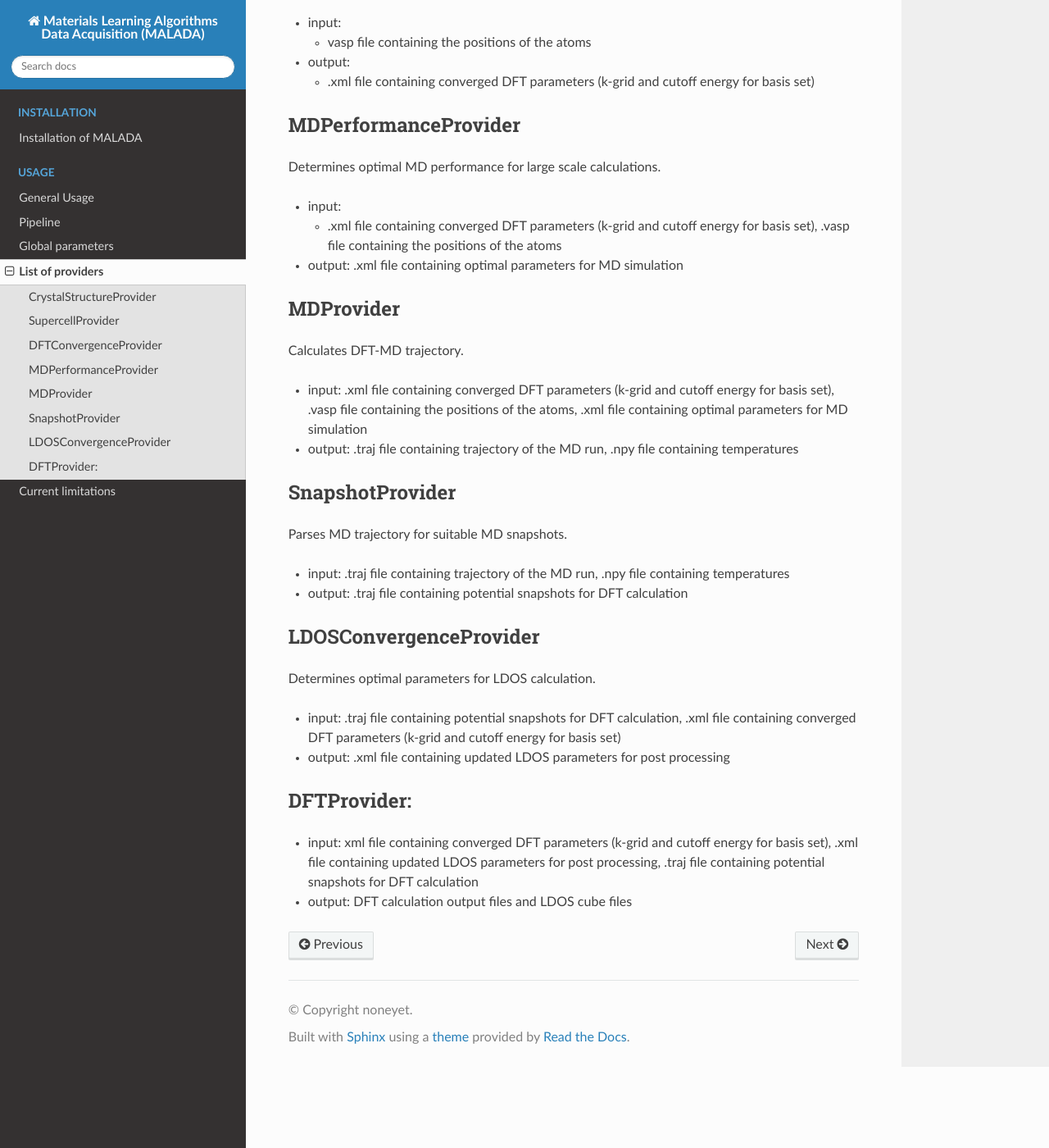
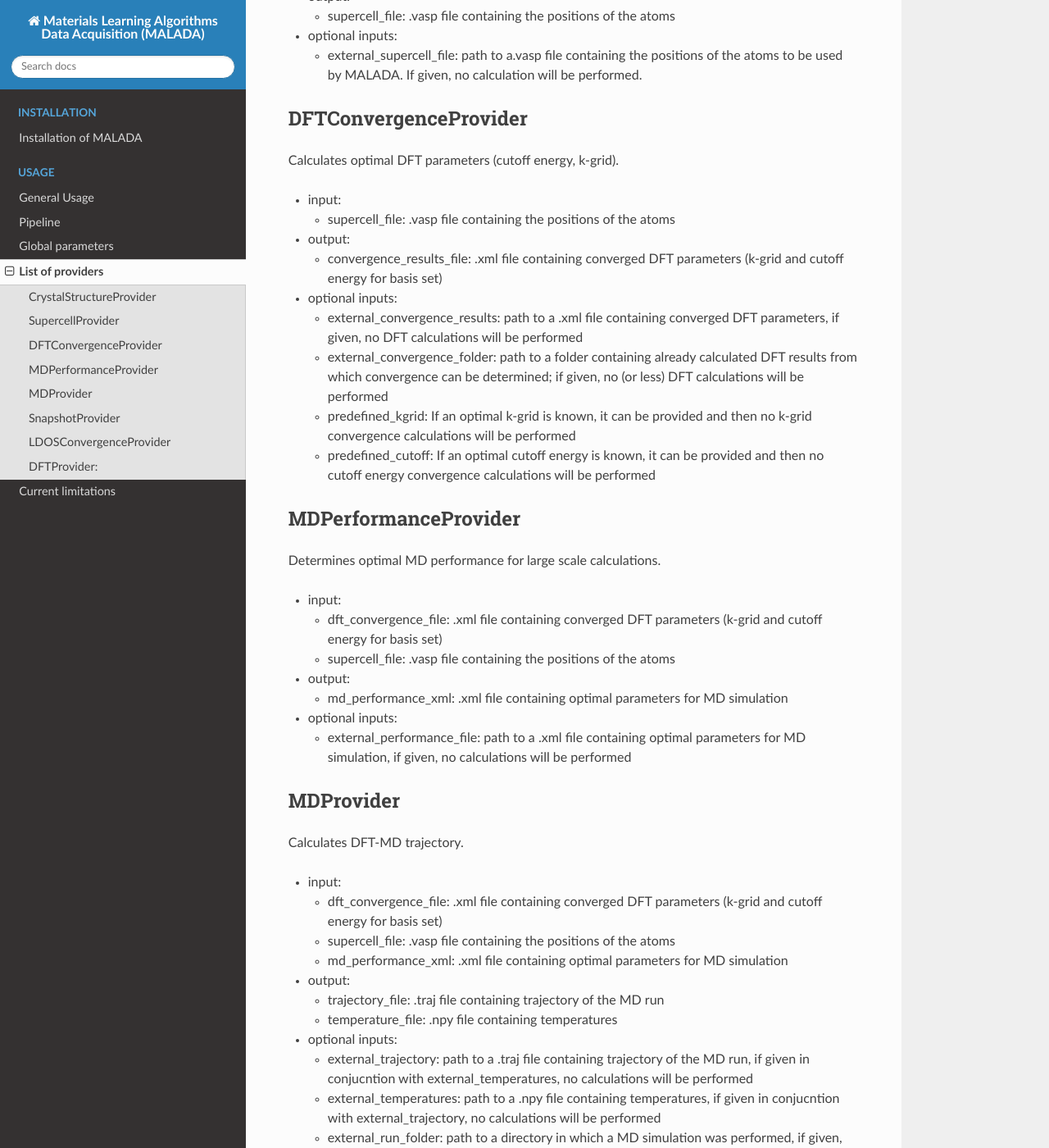
Before and after one commit to mala-project/malada, a Sphinx documentation site: the page built from docs/source/usage/list_of_providers.md, in a window 1280 px wide and 1400 px high, scrolled down 941 px. Shown: the whole window at 82% size. Built offline with Sphinx 7.4.7 and the Read the Docs theme 2.0.0, drawn with Linux system fonts in a browser that asks for light colours; pages that are not in the unit, such as notebooks, are missing from menus; the version number could not be read and is left out; some of the changed text lies outside the part shown.

Commit message:
Finished list of providers

````diff
--- a/docs/source/usage/list_of_providers.md
+++ b/docs/source/usage/list_of_providers.md
@@ -1,12 +1,12 @@
 # List of providers
 
 The following is a lit of providers.
-"Input" in this context always refers to the variables that have to be given to the `provide()` function. "Output" values are attributes of the classes,
+"Input" in this context always refers to the variables that have to be given to the `provide()` function. Each provider requires a path to operate in as input, which will be omitted further down. "Output" values are attributes of the classes,
 that can be accessed after running. "Optional inputs" are inputs given upon creation, that allow to build complex workflows, by giving a provider half or fully processed data. Generally speaking, the following interactions with a provider are possible:
 
 ```python
 some_provider = SomeProvider(optional_param1=some_value)
-some_provider.provide()
+some_provider.provide(provier_path)
 print(some_provider.some_output_quantity)
 ```
 
@@ -18,54 +18,95 @@ Provides a crystal structure.
 
 - input: None
 - output:
-  - .cif file containing the crystal structure
+  - cif_file: .cif file containing the crystal structure
+- optional inputs:
+  - external_cif_file: path to a .cif file previously downloaded that is to be used by MALADA. If given, no calculation/download will be performed.
 
 ## SupercellProvider
 
 Provides a supercell in VASP format.
 
-- input: .cif file containing the crystal structure
-- output: .vasp file containing the positions of the atoms
+- input:
+  - cif_file: .cif file containing the crystal structure
+- output:
+  - supercell_file: .vasp file containing the positions of the atoms
+- optional inputs:
+  - external_supercell_file: path to a.vasp file containing the positions of the atoms to be used by MALADA. If given, no calculation will be performed.
+
 
 ## DFTConvergenceProvider
 
 Calculates optimal DFT parameters (cutoff energy, k-grid).
 
 - input:
-  - vasp file containing the positions of the atoms
+  - supercell_file: .vasp file containing the positions of the atoms
 - output:
-  - .xml file containing converged DFT parameters (k-grid and cutoff energy for basis set)
+  - convergence_results_file: .xml file containing converged DFT parameters (k-grid and cutoff energy for basis set)
+- optional inputs:
+  - external_convergence_results: path to a .xml file containing converged DFT parameters, if given, no DFT calculations will be performed
+  - external_convergence_folder: path to a folder containing already calculated DFT results from which convergence can be determined; if given, no (or less) DFT calculations will be performed
+  - predefined_kgrid: If an optimal k-grid is known, it can be provided and then no k-grid convergence calculations will be performed
+  - predefined_cutoff: If an optimal cutoff energy is known, it can be provided and then no cutoff energy convergence calculations will be performed
 
 ## MDPerformanceProvider
 
 Determines optimal MD performance for large scale calculations.
 
 - input:
-  - .xml file containing converged DFT parameters (k-grid and cutoff energy for basis set), .vasp file containing the positions of the atoms
-- output: .xml file containing optimal parameters for MD simulation
+  - dft_convergence_file: .xml file containing converged DFT parameters (k-grid and cutoff energy for basis set)
+  - supercell_file: .vasp file containing the positions of the atoms
+- output:
+  - md_performance_xml: .xml file containing optimal parameters for MD simulation
+- optional inputs:
+  - external_performance_file: path to a .xml file containing optimal parameters for MD simulation, if given, no calculations will be performed
 
 ## MDProvider
 
 Calculates DFT-MD trajectory.
 
-- input: .xml file containing converged DFT parameters (k-grid and cutoff energy for basis set), .vasp file containing the positions of the atoms, .xml file containing optimal parameters for MD simulation
-- output: .traj file containing trajectory of the MD run, .npy file containing temperatures
+- input:
+  - dft_convergence_file: .xml file containing converged DFT parameters (k-grid and cutoff energy for basis set)
+  - supercell_file: .vasp file containing the positions of the atoms
+  - md_performance_xml: .xml file containing optimal parameters for MD simulation
+- output:
+  - trajectory_file: .traj file containing trajectory of the MD run
+  - temperature_file: .npy file containing temperatures
+- optional inputs:
+  - external_trajectory: path to a .traj file containing trajectory of the MD run, if given in conjucntion with external_temperatures, no calculations will be performed
+  - external_temperatures: path to a .npy file containing temperatures, if given in conjucntion with external_trajectory, no calculations will be performed
+  - external_run_folder: path to a directory in which a MD simulation was performed, if given, only analysis will be performed on this MD run
 
 ## SnapshotProvider
 
 Parses MD trajectory for suitable MD snapshots.
 
-- input: .traj file containing trajectory of the MD run, .npy file containing temperatures
-- output: .traj file containing potential snapshots for DFT calculation
+- input:
+  - trajectory_file: .traj file containing trajectory of the MD run
+  - temperature_file: .npy file containing temperatures
+- output:
+  - snapshot_file: .traj file containing potential snapshots for DFT calculation
+- optional inputs:
+  - external_snapshots: path to a .traj file containing potential snapshots for DFT calculation, if given, no analysis will be performed on MD data
 
 ## LDOSConvergenceProvider
 
 Determines optimal parameters for LDOS calculation.
 
- - input: .traj file containing potential snapshots for DFT calculation, .xml file containing converged DFT parameters (k-grid and cutoff energy for basis set)
- - output: .xml file containing updated LDOS parameters for post processing
+- input:
+  - snapshot_file: .traj file containing potential snapshots for DFT calculation
+  - dft_convergence_file: .xml file containing converged DFT parameters (k-grid and cutoff energy for basis set)
+- output:
+  - ldos_configuration_file: .xml file containing updated LDOS parameters for post processing
+- optional inputs:
+  - external_ldos_configuration: path to a .xml file containing updated LDOS parameters for post processing, if given, no calculation will be performed
 
 ## DFTProvider:
 
- - input: xml file containing converged DFT parameters (k-grid and cutoff energy for basis set), .xml file containing updated LDOS parameters for post processing, .traj file containing potential snapshots for DFT calculation
- - output: DFT calculation output files and LDOS cube files
+- input:
+  - dft_convergence_file: .xml file containing converged DFT parameters (k-grid and cutoff energy for basis set)
+  - ldos_configuration_file: .xml file containing updated LDOS parameters for post processing
+  - snapshot_file: .traj file containing potential snapshots for DFT calculation
+- output:
+  - calculation_folders: directory containing DFT calculation output files and LDOS cube files
+- optional inputs:
+  - external_calculation_folders: directory containing DFT calculation output files and LDOS cube files, if given, no calculations will be provided, only a consistency check
````
Also changed, not shown: 3 other files.
